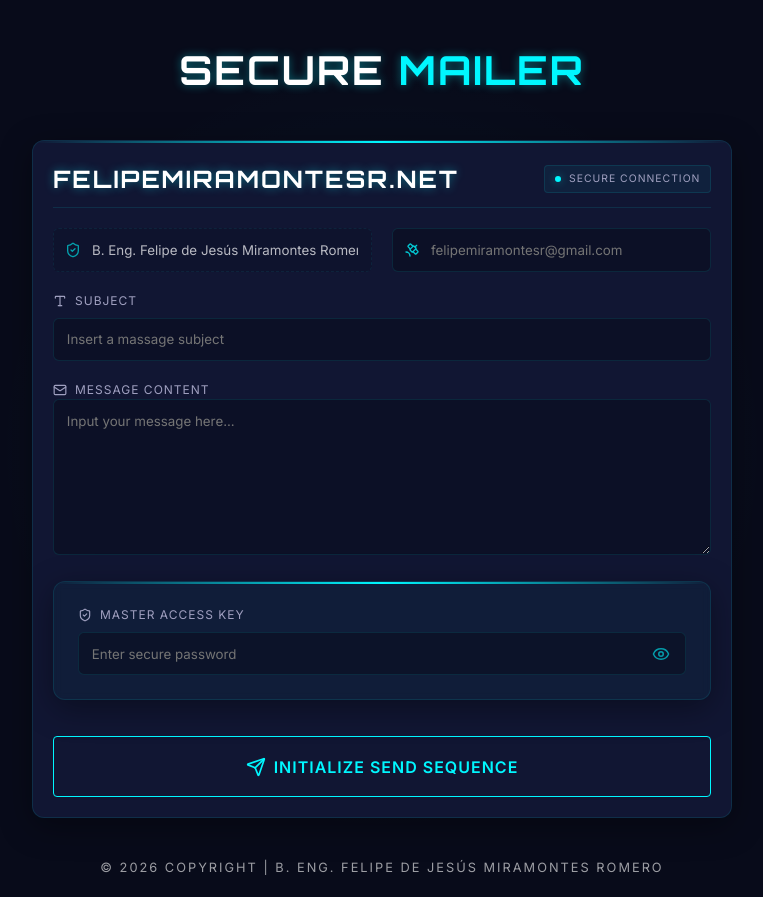
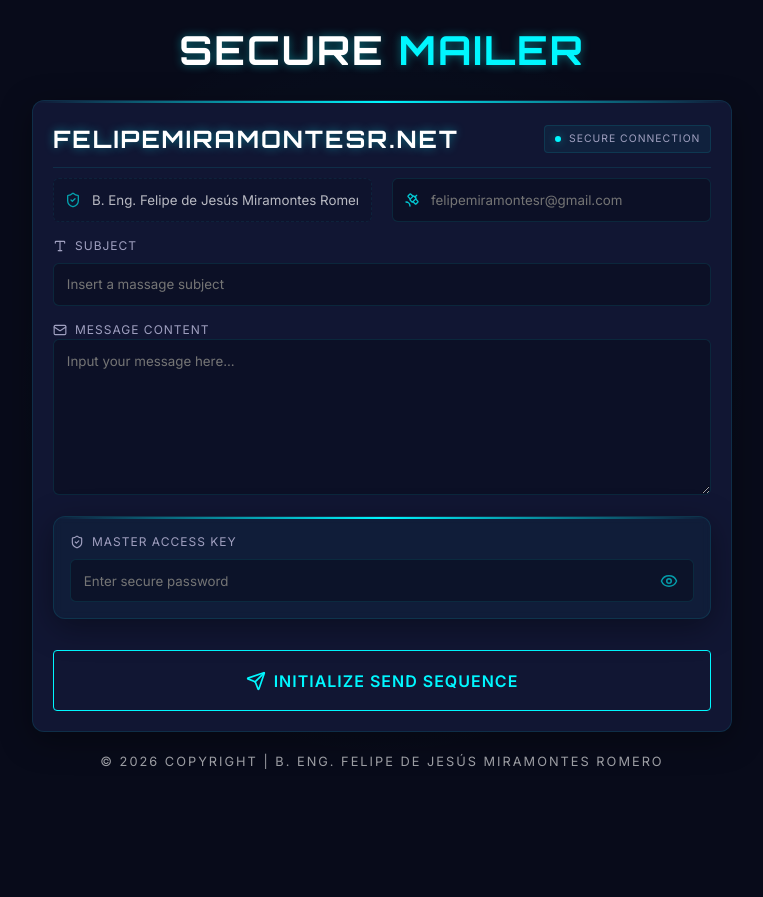
Before and after one commit to felipemiramontesr/mailer, a Vue app: page / in a window 1280 px wide. Shown: the whole page, without its empty margins (258-1021 px from the left). After the commit the page ends 800 px from the top, so only its background shows below. Built offline with nearby package versions, Linux system fonts and the light colour scheme.

Commit message:
style: Reduce vertical spacing for a more compact layout

```diff
--- a/src/App.vue
+++ b/src/App.vue
@@ -22,13 +22,13 @@ import EmailForm from './components/EmailForm.vue'
 .app-container {
   display: flex;
   flex-direction: column;
-  gap: 20px;
-  padding: 40px 20px 20px;
+  gap: 10px;
+  padding: 20px 20px 10px;
   max-width: 100%;
 }
 
 main {
-  margin: 20px 0;
+  margin: 10px 0;
 }
 
 .main-header {
--- a/src/components/EmailForm.vue
+++ b/src/components/EmailForm.vue
@@ -248,7 +248,7 @@ const sendEmail = async () => {
   display: flex;
   justify-content: space-between;
   align-items: center;
-  margin-bottom: 20px;
+  margin-bottom: 10px;
   padding-bottom: 10px;
   border-bottom: 1px solid var(--border-color);
 }
@@ -284,7 +284,7 @@ const sendEmail = async () => {
 .main-form {
   display: flex;
   flex-direction: column;
-  gap: 20px;
+  gap: 15px;
 }
 
 .input-group {
@@ -348,7 +348,7 @@ input[readonly] {
 
 .security-layer {
   background: rgba(0, 247, 255, 0.03);
-  padding: 1.5rem;
+  padding: 1rem;
   border: 1px solid rgba(0, 247, 255, 0.1);
 }
 
```
